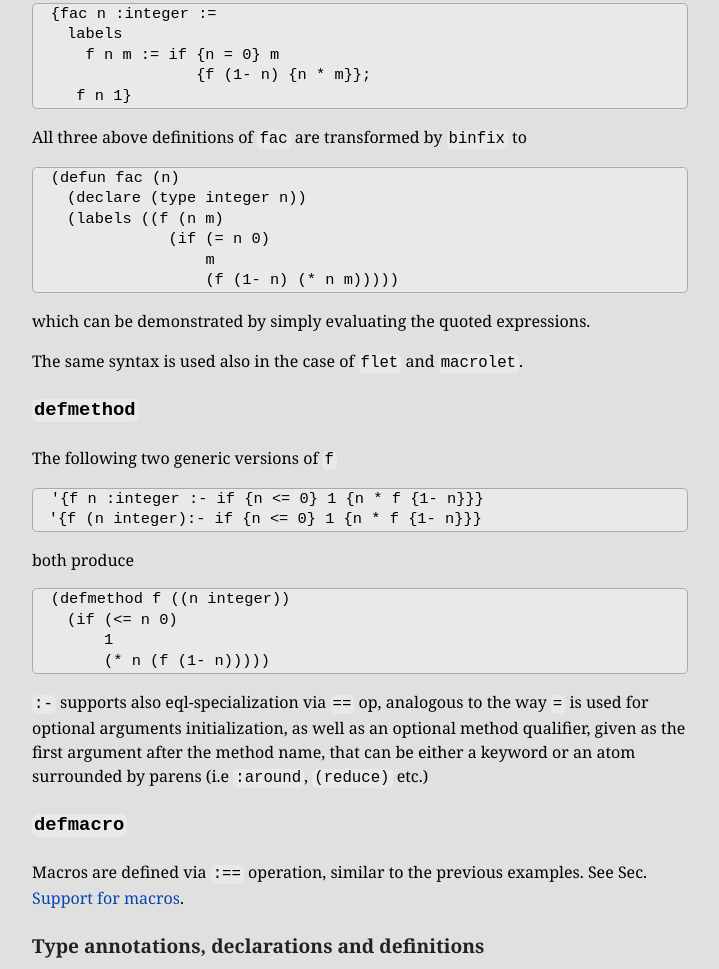
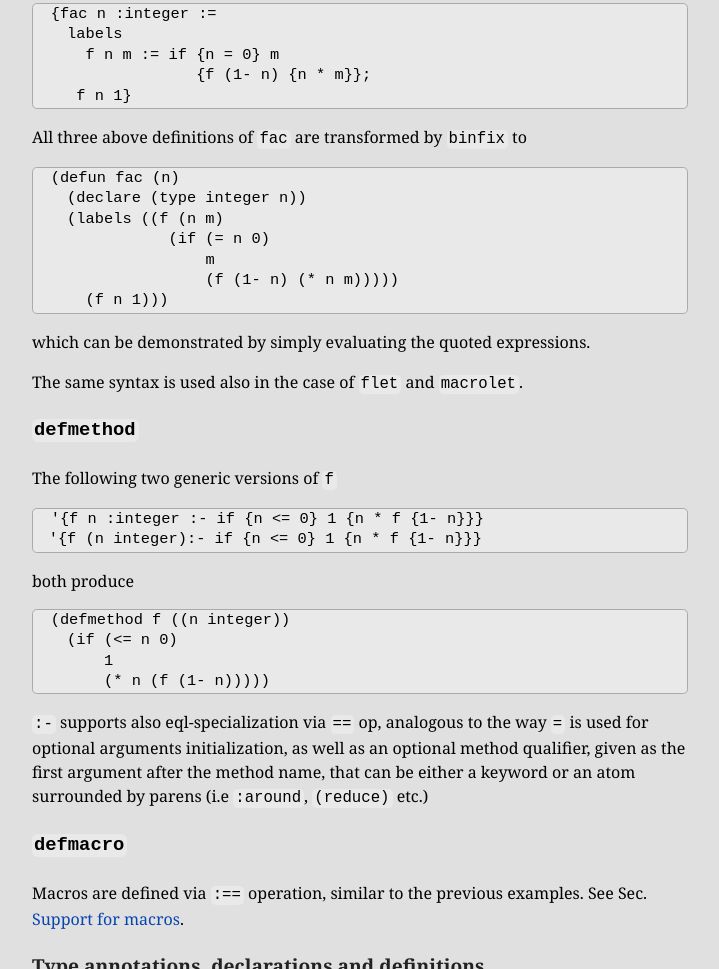
Before and after one commit to vcerovski/binfix, a plain HTML site: page doc/index.html in a window 1280 px wide. Shown: the part 6909-7878 px from the top of the page, without its empty margins (272-991 px from the left). Drawn offline with Linux system fonts and the light colour scheme.

Commit message:
forgotten line typo in README.md fixed.

```diff
--- a/doc/index.html
+++ b/doc/index.html
@@ -425,6 +425,7 @@ There is also yet another way to write the definition of `fac`, as
              (if (= n 0)
                  m
                  (f (1- n) (* n m)))))
+    (f n 1)))
 </code></pre>
 
 <p>which can be demonstrated by simply evaluating the quoted expressions.</p>
```
Also changed, not shown: 1 other file.
